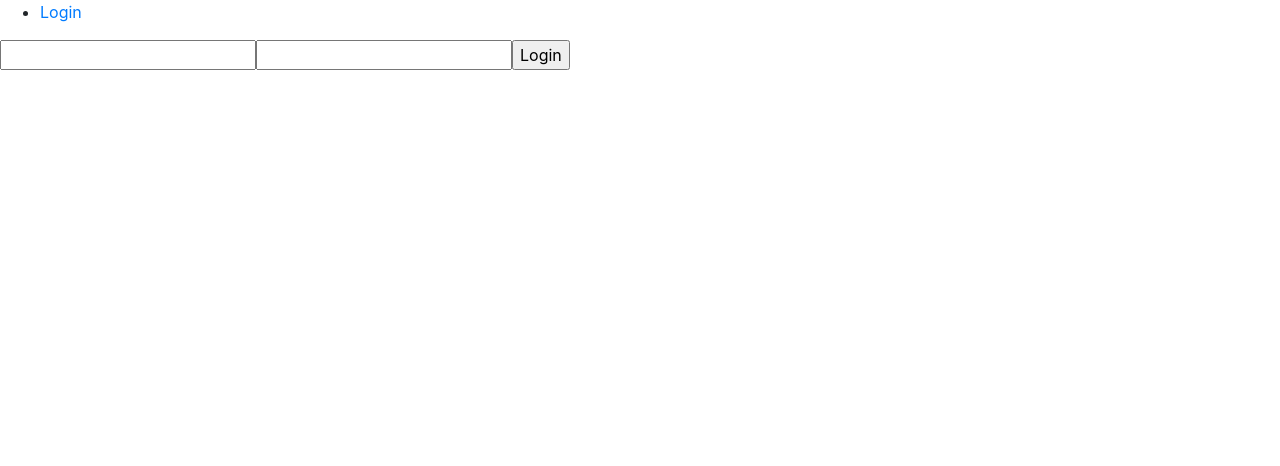
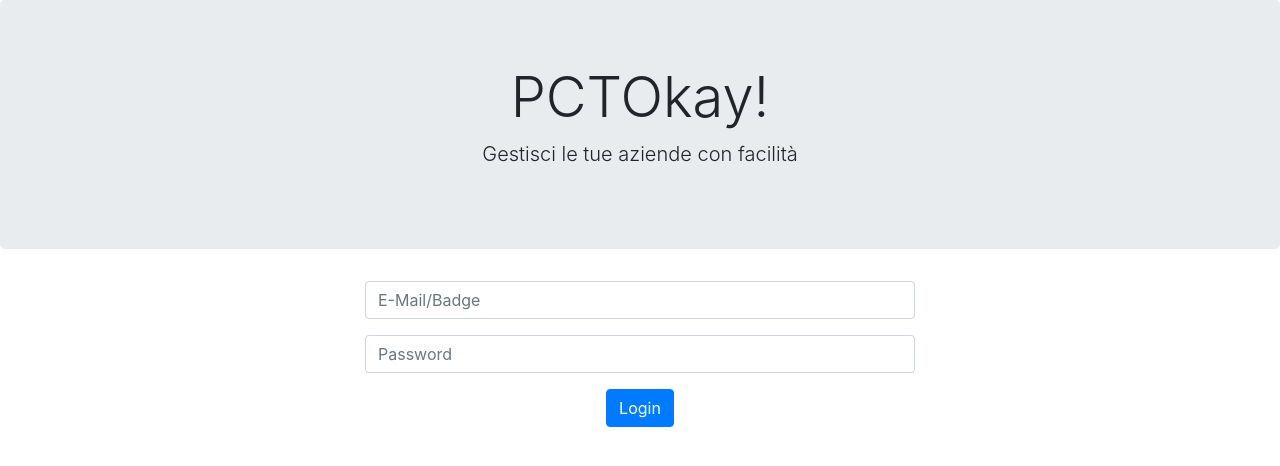
Before and after one commit to SartoRiccardo/pcto-anagrafe, a React (Create React App) app: page / in a window 1280 px wide. Shown: the top 466 px of the page. Built offline with nearby package versions, Linux system fonts and the light colour scheme.

Commit message:
Improved Login screen

```diff
--- a/src/components/forms/Login.js
+++ b/src/components/forms/Login.js
@@ -1,6 +1,13 @@
 import React, {Component} from "react";
 import {connect} from "react-redux";
-import {loginAction} from "../../redux/actions/authAction";
+import {loginAction, startLogin} from "../../redux/actions/authAction";
+import loadingSvg from "../../img/loading.svg";
+
+import Image from "react-bootstrap/Image";
+import Form from "react-bootstrap/Form";
+import Row from "react-bootstrap/Row";
+import Col from "react-bootstrap/Col";
+import Button from "react-bootstrap/Button";
 
 /**
  * A simple login form.
@@ -32,18 +39,41 @@ class Login extends Component {
 
   render() {
     const {user, pswd} = this.state;
-    const {error} = this.props;
+    const {error, loading} = this.props;
 
-    const errorMessage = error ? (
-      <h5>{error}</h5>
+    let status = error ? (
+      <Row className="justify-content-center my-3 text-center">
+        <Col>
+          <h5>{error}</h5>
+        </Col>
+      </Row>
     ) : null;
+
+    let loadingIcon = loading ? (
+      <img src={loadingSvg} style={{width: "2rem"}} />
+    ) : null;
+
     return(
-      <form onSubmit={this.submitHandler}>
-        {errorMessage}
-        <input type="text" name="user" onChange={this.changeHandler} value={user} />
-        <input type="password" name="pswd" onChange={this.changeHandler} value={pswd} />
-        <input type="submit" value="Login"/>
-      </form>
+      <Form onSubmit={this.submitHandler}>
+        {status}
+        <Form.Row className="justify-content-center my-3">
+          <Col md={6}>
+            <Form.Control type="text" placeholder="E-Mail/Badge" name="user" onChange={this.changeHandler} value={user} />
+          </Col>
+        </Form.Row>
+        <Form.Row className="justify-content-center my-3">
+          <Col md={6}>
+            <Form.Control type="password" placeholder="Password" name="pswd" onChange={this.changeHandler} value={pswd} />
+          </Col>
+        </Form.Row>
+
+        <Form.Row className="justify-content-center my-3">
+          <Col xs="auto">
+            <Button as="button" type="submit" disabled={loading}>Login</Button>
+            {loadingIcon}
+          </Col>
+        </Form.Row>
+      </Form>
     )
   }
 }
@@ -51,12 +81,14 @@ class Login extends Component {
 function mapStateToProps(state) {
   return {
     error: state.auth.error,
+    loading: state.auth.loading,
   };
 }
 
 function mapDispatchToProps(dispatch) {
   return {
     login: (user, pswd) => {
+      dispatch(startLogin());
       dispatch(loginAction(user, pswd));
     },
   };
--- a/src/components/ui/AnonymousNav.js
+++ /dev/null
@@ -1,19 +0,0 @@
-import React from "react";
-import {NavLink} from "react-router-dom";
-
-/**
- * A list of NavLink for guests.
- *
- * @author Riccardo Sartori
- */
-function AnonymousNav(props) {
-  return (
-    <nav>
-      <ul>
-        <li><NavLink to="/login">Login</NavLink></li>
-      </ul>
-    </nav>
-  );
-}
-
-export default AnonymousNav;
--- /dev/null
+++ b/src/components/ui/AnonymousPage.js
@@ -0,0 +1,21 @@
+import React, {Fragment} from "react";
+import Login from "../forms/Login";
+
+import Jumbotron from "react-bootstrap/Jumbotron";
+import Container from "react-bootstrap/Container";
+
+function AnonymousPage() {
+  return (
+    <Fragment>
+      <Jumbotron className="text-center">
+        <h1 className="display-4">PCTOkay!</h1>
+        <p className="lead">Gestisci le tue aziende con facilità</p>
+      </Jumbotron>
+      <Container>
+        <Login />
+      </Container>
+    </Fragment>
+  );
+}
+
+export default AnonymousPage;
--- a/src/components/ui/App.js
+++ b/src/components/ui/App.js
@@ -3,10 +3,9 @@ import {BrowserRouter, Route, Switch} from "react-router-dom";
 import {connect} from "react-redux";
 import {reloadStructure} from "../../redux/actions/structureAction";
 import {initLogin} from "../../redux/actions/authAction";
-import Login from "../forms/Login";
+import AnonymousPage from "./AnonymousPage";
 import AdminNav from "./AdminNav";
 import UserNav from "./UserNav";
-import AnonymousNav from "./AnonymousNav";
 import SearchCompany from "../forms/SearchCompany";
 import EditStructure from "../forms/EditStructure";
 import ShowCompany from "../company/ShowCompany";
@@ -32,8 +31,8 @@ class App extends Component {
     const {privileges, token} = this.props;
     let links, nav;
     if(!token) {
-      links = <Login />
-      nav = <AnonymousNav />
+      links = <AnonymousPage />
+      nav = null;
     }
     else if("ADMIN" in privileges) {
       links = (
--- a/src/components/ui/UserNav.js
+++ b/src/components/ui/UserNav.js
@@ -2,6 +2,9 @@ import React from "react";
 import {NavLink} from "react-router-dom";
 import {connect} from "react-redux";
 import {logoutAction} from "../../redux/actions/authAction";
+
+import Button from "react-bootstrap/Button";
+import Form from "react-bootstrap/Form";
 import Navbar from "react-bootstrap/Navbar";
 import Nav from "react-bootstrap/Nav";
 
@@ -22,6 +25,9 @@ function UserNav(props) {
           <Nav.Link as={NavLink} to="/projects">Attività</Nav.Link>
         </Nav>
       </Navbar.Collapse>
+      <Form inline>
+        <Button as={NavLink} to="/" onClick={props.logout}>Logout</Button>
+      </Form>
     </Navbar>
   );
   // <ul>
--- a/src/redux/actions/authAction.js
+++ b/src/redux/actions/authAction.js
@@ -1,5 +1,9 @@
 import axios from "axios";
 import {getToken} from "../../session/tokenManager";
+
+export function startLogin() {
+  return {type:"START_LOGIN"};
+}
 
 export function loginAction(user, pswd) {
   return (dispatch, getState) => {
--- a/src/redux/reducers/authReducer.js
+++ b/src/redux/reducers/authReducer.js
@@ -15,6 +15,7 @@ const init = {
   privileges: [],
   token: null,
   error: null,
+  loading: false,
 }
 
 function companyReducer(state=init, action) {
@@ -25,6 +26,7 @@ function companyReducer(state=init, action) {
         privileges: action.privileges,
         token: action.token,
         error: null,
+        loading: false,
       };
 
     case "ERROR":
@@ -32,6 +34,7 @@ function companyReducer(state=init, action) {
         privileges: [],
         token: null,
         error: action.error,
+        loading: false,
       };
 
     case "LOGOUT":
@@ -40,7 +43,14 @@ function companyReducer(state=init, action) {
         privileges: [],
         token: null,
         error: null,
+        loading: false,
       };
+
+    case "START_LOGIN":
+      return {
+        ...state,
+        loading: true,
+      }
 
     default:
       return state;
```
Also changed, not shown: src/img/loading.svg (added).
